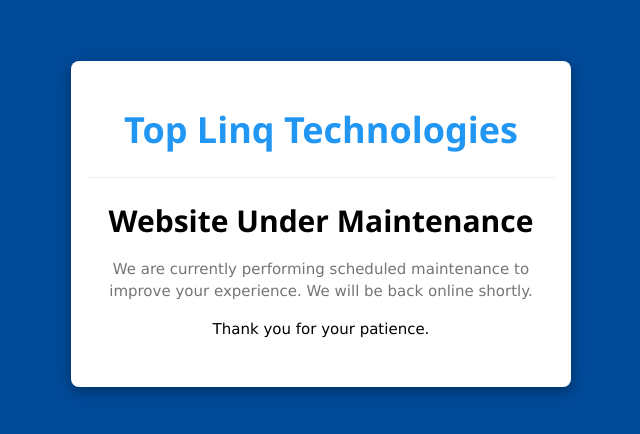
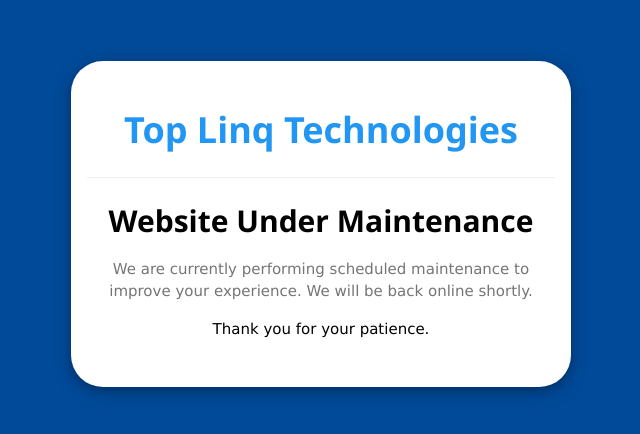
Before and after one commit to iabubakar106/toplinq, a plain HTML site: page index.html in a window 1280 px wide. Shown: the part 176-610 px from the top of the page, 319-959 px from the left. Drawn offline with nearby package versions, Linux system fonts and the light colour scheme.

Commit message:
Change background color and update container class

```diff
--- a/index.html
+++ b/index.html
@@ -11,7 +11,7 @@
         body, html {
             height: 100%;
             margin: 0;
-            background-color: #f1f1f1;
+            background-color: #f1f2f2;
         }
         .bg-img {
             /* Background styling for a professional look */
@@ -26,7 +26,7 @@
 <body>
 
 <div class="bg-img">
-    <div class="w3-container w3-white w3-padding-32 w3-card-4 w3-round-large" style="max-width: 500px; width: 90%;">
+    <div class="w3-container w3-white w3-padding-32 w3-card-4 w3-round-xxlarge" style="max-width: 500px; width: 90%;">
         <div class="w3-center">
             <h1 class="w3-text-blue"><b>Top Linq Technologies</b></h1>
             <hr>
```
